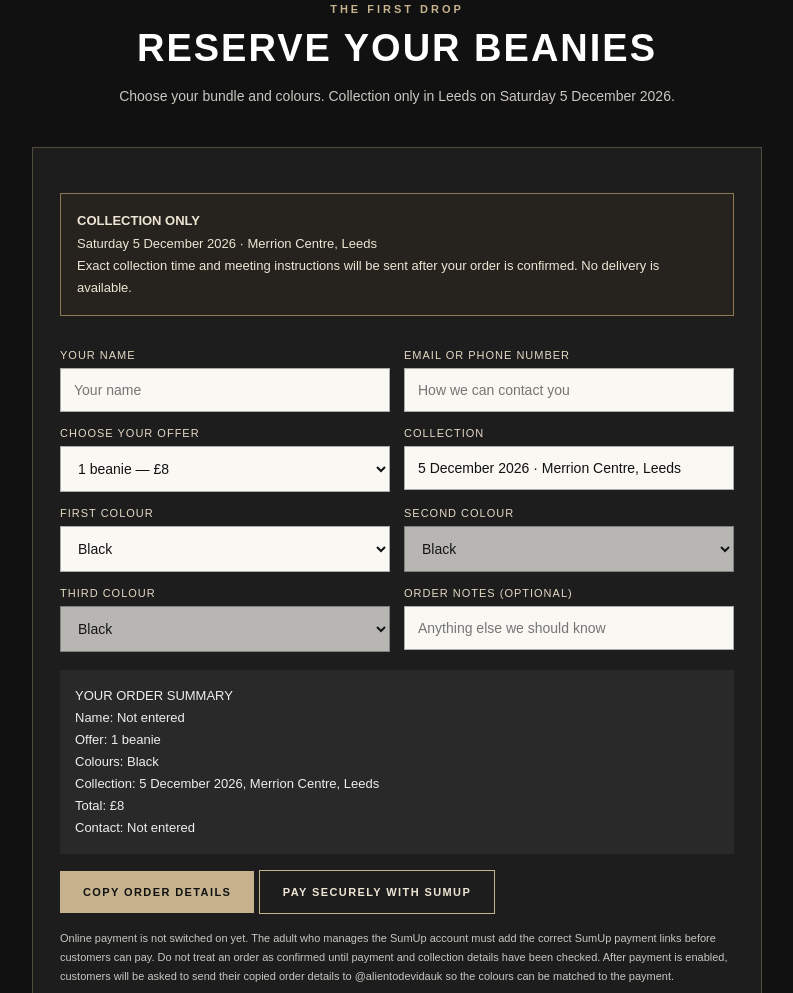
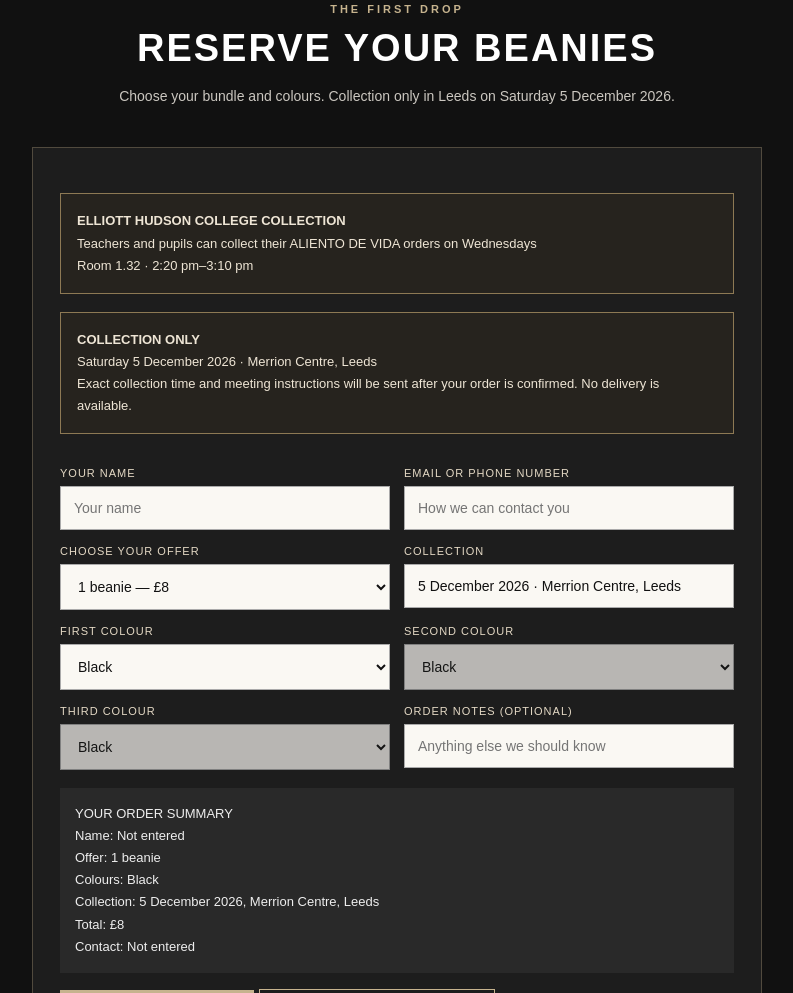
Before and after one commit to fatoumattaceesay246-cmyk/Aliento-de-vida, a plain HTML site: page index.html in a window 1280 px wide. Shown: the part 2295-3288 px from the top of the page, without its empty margins (243-1036 px from the left). Drawn offline with Linux system fonts and the light colour scheme.

Commit message:
Update index.html

```diff
--- a/index.html
+++ b/index.html
@@ -60,7 +60,7 @@ footer{background:#080808;color:#aaa;text-align:center;padding:28px 15px;font-si
 </section>
 <section id="offers"><div class="heading"><div class="eyebrow">MIX & MATCH</div><h2>MORE COLOURS. BETTER VALUE.</h2><p>Choose different colours for your multi-beanie offer.</p></div><div class="offers"><div class="offer"><span>ONE BEANIE</span><strong>£8</strong><p>Choose one colour</p></div><div class="offer"><span>TWO BEANIES</span><strong>£12</strong><p>Mix and match colours</p></div><div class="offer"><span>THREE BEANIES</span><strong>£20</strong><p>Mix and match colours</p></div></div></section>
 <section class="order" id="order"><div class="heading"><div class="eyebrow">THE FIRST DROP</div><h2>RESERVE YOUR BEANIES</h2><p>Choose your bundle and colours. Collection only in Leeds on Saturday 5 December 2026.</p></div>
-<div class="formbox"><div class="notice"><strong>COLLECTION ONLY</strong><br>Saturday 5 December 2026 · Merrion Centre, Leeds<br>Exact collection time and meeting instructions will be sent after your order is confirmed. No delivery is available.</div>
+<div class="formbox"><div class="notice"><strong>ELLIOTT HUDSON COLLEGE COLLECTION</strong><br>Teachers and pupils can collect their ALIENTO DE VIDA orders on Wednesdays<br>Room 1.32 · 2:20 pm–3:10 pm</div><div class="notice"><strong>COLLECTION ONLY</strong><br>Saturday 5 December 2026 · Merrion Centre, Leeds<br>Exact collection time and meeting instructions will be sent after your order is confirmed. No delivery is available.</div>
 <div class="fields"><div><label for="customer">YOUR NAME</label><input id="customer" autocomplete="name" placeholder="Your name" required></div><div><label for="contactdetails">EMAIL OR PHONE NUMBER</label><input id="contactdetails" autocomplete="email" placeholder="How we can contact you" required></div></div>
 <div class="fields"><div><label for="qty">CHOOSE YOUR OFFER</label><select id="qty"><option value="1">1 beanie — £8</option><option value="2">2 beanies — £12</option><option value="3">3 beanies — £20</option></select></div><div><label>COLLECTION</label><input value="5 December 2026 · Merrion Centre, Leeds" readonly></div></div>
 <div class="fields"><div><label for="c1">FIRST COLOUR</label><select id="c1"><option>Black</option><option>Cream</option><option>Navy blue</option><option>Grey</option></select></div><div><label for="c2">SECOND COLOUR</label><select id="c2"><option>Black</option><option>Cream</option><option>Navy blue</option><option>Grey</option></select></div></div>
```
